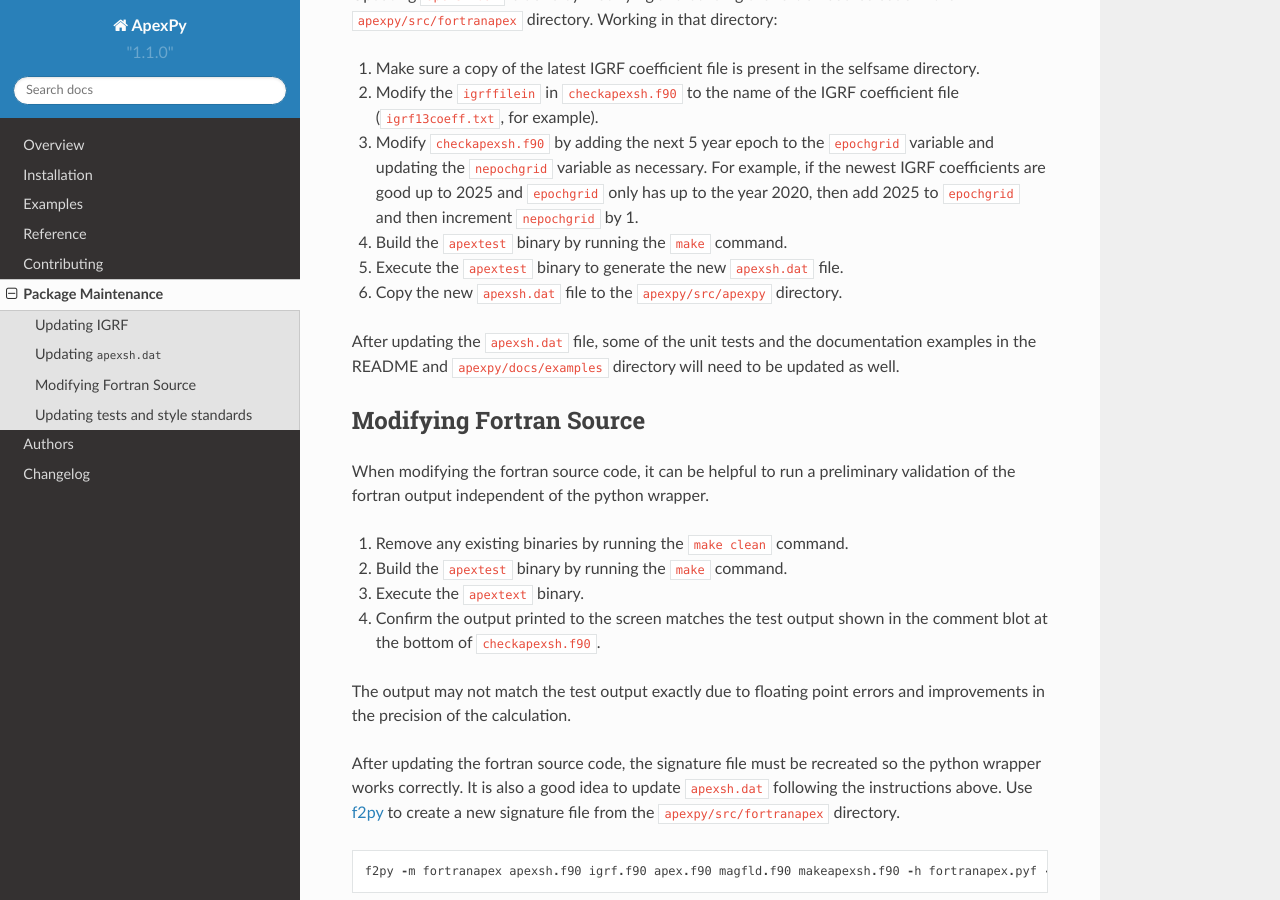
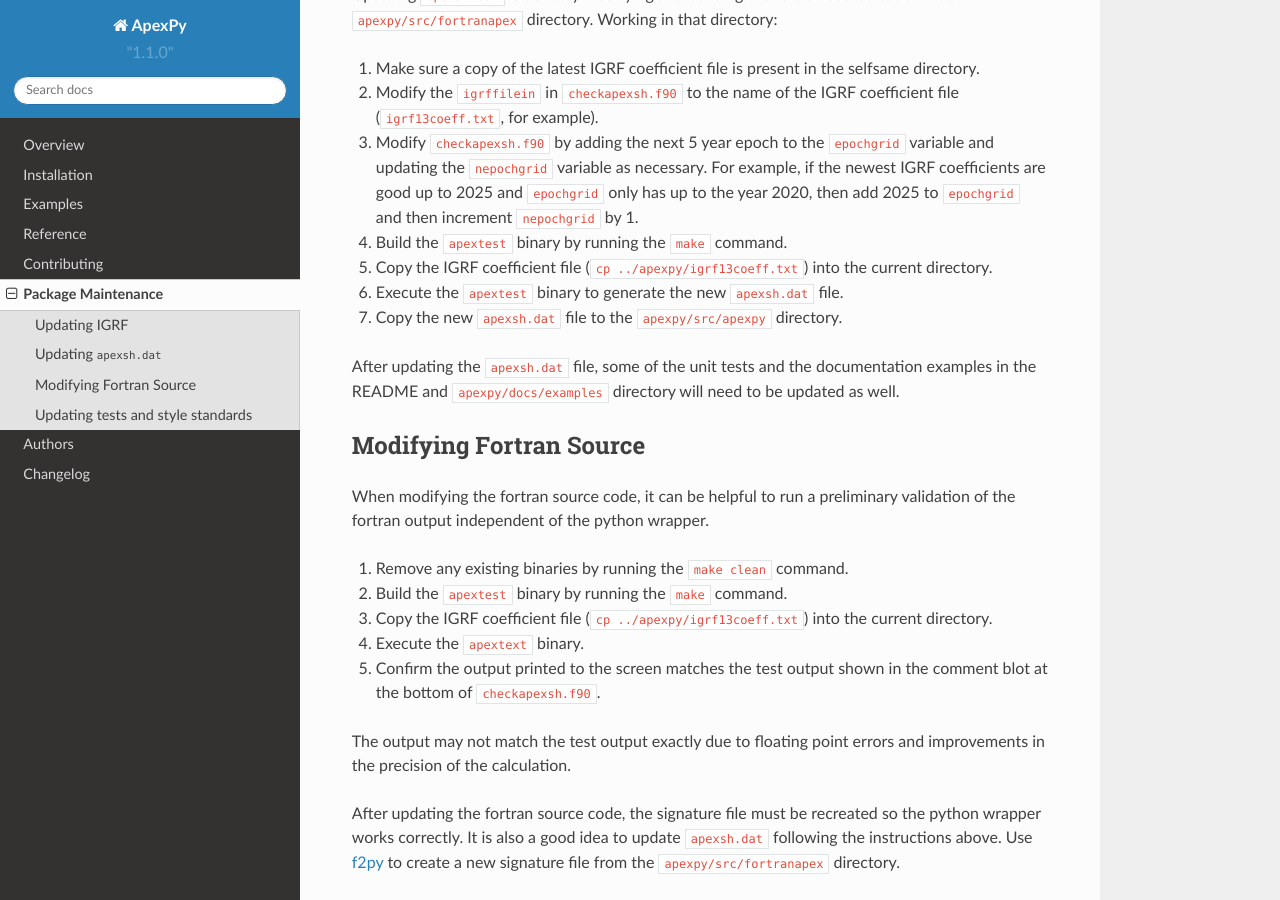
Before and after one commit to aburrell/apexpy, a Sphinx documentation site: the page built from docs/maintenance.rst, in a window 1280 px wide and 900 px high, scrolled down 628 px. Built offline with Sphinx 7.4.7 and the Read the Docs theme 2.0.0, drawn with Linux system fonts in a browser that asks for light colours.

Commit message:
DOC: Explicitly add instructions to copy the IGRF coefficient file when testing Fortran source.

```diff
--- a/docs/maintenance.rst
+++ b/docs/maintenance.rst
@@ -37,8 +37,10 @@ code in the ``apexpy/src/fortranapex`` directory. Working in that directory:
    and ``epochgrid`` only has up to the year 2020, then add 2025 to
    ``epochgrid`` and then increment ``nepochgrid`` by 1.
 4. Build the ``apextest`` binary by running the ``make`` command.
-5. Execute the ``apextest`` binary to generate the new ``apexsh.dat`` file.
-6. Copy the new ``apexsh.dat`` file to the ``apexpy/src/apexpy`` directory.
+5. Copy the IGRF coefficient file (``cp ../apexpy/igrf13coeff.txt``) into the
+   current directory.
+6. Execute the ``apextest`` binary to generate the new ``apexsh.dat`` file.
+7. Copy the new ``apexsh.dat`` file to the ``apexpy/src/apexpy`` directory.
 
 After updating the ``apexsh.dat`` file, some of the unit tests and the
 documentation examples in the README and ``apexpy/docs/examples`` directory
@@ -51,8 +53,10 @@ validation of the fortran output independent of the python wrapper.
 
 1. Remove any existing binaries by running the ``make clean`` command.
 2. Build the ``apextest`` binary by running the ``make`` command.
-3. Execute the ``apextext`` binary.
-4. Confirm the output printed to the screen matches the test output shown in
+3. Copy the IGRF coefficient file (``cp ../apexpy/igrf13coeff.txt``) into the
+   current directory.
+4. Execute the ``apextext`` binary.
+5. Confirm the output printed to the screen matches the test output shown in
    the comment blot at the bottom of ``checkapexsh.f90``.
 
 The output may not match the test output exactly due to floating point errors
```
